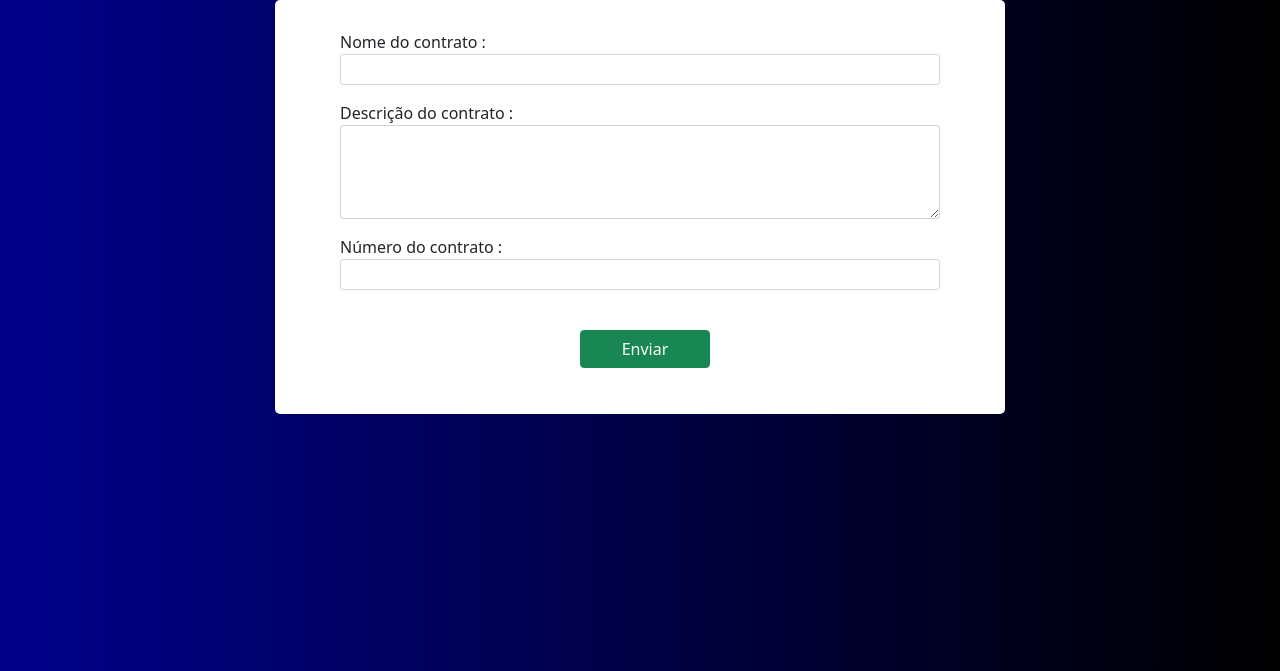
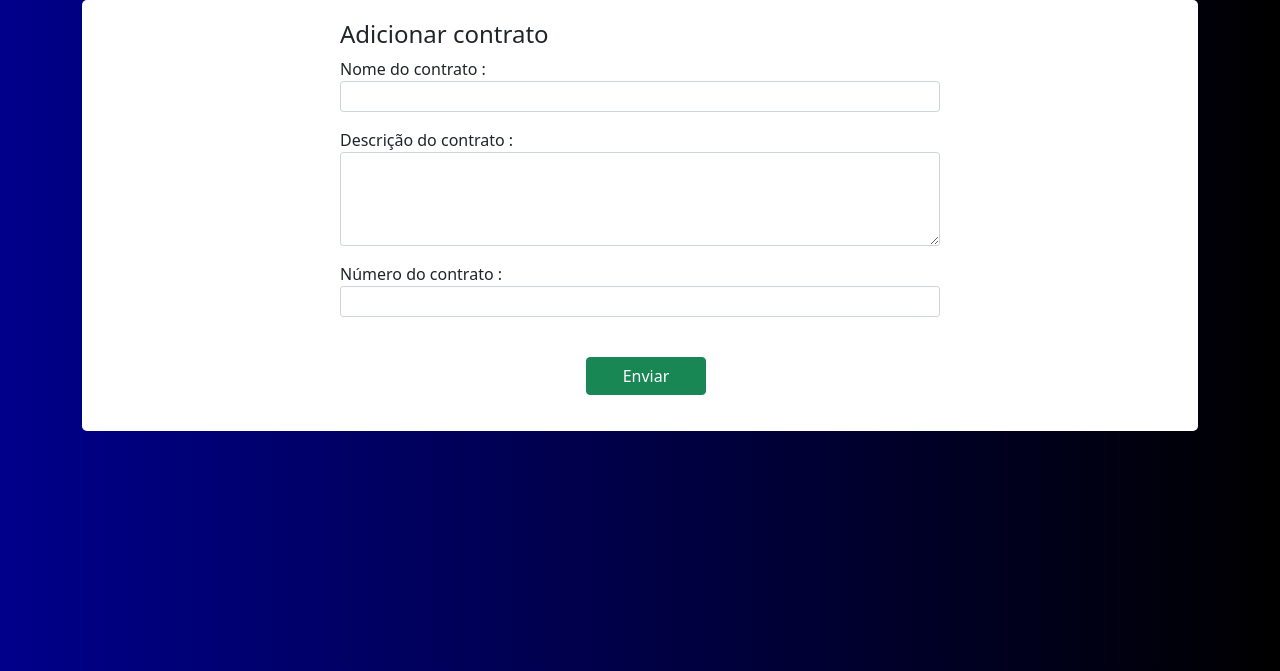
Before and after one commit to theManWithbugs/DMTIC-NoEstoque, a Django app: page /home/add_contrato/ in a window 1280 px wide. Shown: the part 76-747 px from the top of the page. Run offline with Django 5.2, Linux system fonts and the light colour scheme; some libraries are stand-ins or nearby versions.

Commit message:
Items do estoque agora possiveis adicionar dentro do formset

```diff
--- a/core/forms.py
+++ b/core/forms.py
@@ -171,9 +171,13 @@ class EditarMaterialForm(forms.ModelForm):
     class Meta:
         model = MaterialTipo
         fields = '__all__'
+        widgets = {
+            'observacao': forms.Textarea(attrs={
+                'rows': 3,
+            }),
+        }
 
     def __init__(self, *args, **kwargs):
         super(EditarMaterialForm, self).__init__(*args, **kwargs)
         for i in self.fields:
             self.fields[i].widget.attrs['class'] = 'form-control form-control-sm'
-            self.fields[i].widget.attrs['style'] = 'width: 500px'
--- a/core/models.py
+++ b/core/models.py
@@ -10,7 +10,7 @@ class MaterialObj(models.Model):
         return f" -{self.contrato}- "
 
 class MaterialTipo(models.Model):
-    material_obj = models.ForeignKey('MaterialObj', on_delete=models.CASCADE, related_name='tipo_obj')
+    material_obj = models.ForeignKey('MaterialObj', on_delete=models.CASCADE, related_name='tipo_obj', verbose_name='Contrato')
     marca = models.CharField(max_length=20, blank=False, null=False, default='', verbose_name='Marca ')
     modelo = models.CharField(max_length=80, blank=False, null=False, verbose_name='Modelo ')
     quantidade = models.IntegerField(blank=False, null=False, verbose_name='Quantidade ')
--- a/core/views.py
+++ b/core/views.py
@@ -84,14 +84,20 @@ def inserirItem(request):
 
     return render(request, template_name, {'form': form})
 
+def save_formset(formset):
+    for form in formset:
+        if form.is_valid() and form.has_changed():
+            form.save()
+
 def itemSaidaView(request):
     template_name = 'include/entrada_items.html'
 
+    TipoMaterFormset = inlineformset_factory(
+        MaterialObj, MaterialTipo, form=TipoMaterForm, extra=1, can_delete=False
+    )
+
     if request.method == 'GET':
         form = AddMaterialForm()
-        TipoMaterFormset = inlineformset_factory(
-            MaterialObj, MaterialTipo, form=TipoMaterForm, extra=1, can_delete=False
-        )
         formset = TipoMaterFormset()
         context = {
             'form': form,
@@ -101,31 +107,34 @@ def itemSaidaView(request):
 
     elif request.method == 'POST':
         form = AddMaterialForm(request.POST)
-        TipoMaterFormset = inlineformset_factory(MaterialObj, MaterialTipo,
-                                                 form=TipoMaterForm)
-        formset = TipoMaterFormset(request.POST)
+        if form.is_valid():
+            obj_paiSaved = form.save()
 
-        if form.is_valid() and formset.is_valid():
-            obj_paiSaved = form.save()
-            formset.instance = obj_paiSaved
-            formset.save()
-            return redirect('entrada_material')
+            formset = TipoMaterFormset(request.POST, instance=obj_paiSaved)
 
+            if formset.is_valid():
+                formset.save()
+                messages.success(request, "Itens salvos com sucesso!")
+                return redirect('listar_items')
+            else:
+                messages.error(request, "Erro ao salvar os itens do formset.")
         else:
-            context = {
-                'form': form,
-                'formset': formset,
-            }
-            return render(request, template_name, context)
+            formset = TipoMaterFormset(request.POST)
+            messages.error(request, "Erro ao salvar o formulário principal.")
+
+        context = {
+            'form': form,
+            'formset': formset,
+        }
+        return render(request, template_name, context)
 
 def listarItemsView(request):
     template_name = 'include/listar.html'
 
     objs = []
 
-    objs_tipo = MaterialObj.objects.prefetch_related('tipo_obj').all()
+    objs_tipo = MaterialObj.objects.prefetch_related('tipo_obj')
 
-    # items__queryset = MaterialObj.objects.all()
     paginator = Paginator(objs_tipo, 10)
     page = request.GET.get('page')
 
--- a/static/css/form.css
+++ /dev/null
@@ -1,9 +0,0 @@
-.box_inserItem {
-    background-color: white;
-    border-radius: 5px;
-    align-items: center;
-    justify-content: center;
-    display: flex;
-    padding: 30px;
-    width: 730px;
-}
--- a/static/css/main.css
+++ b/static/css/main.css
@@ -30,3 +30,17 @@ footer span img {
     width: 20px;
     height: 20px;
 }
+
+.box_inserItem {
+    background-color: white;
+    border-radius: 5px;
+    align-items: center;
+    justify-content: center;
+    display: flex;
+    padding: 20px;
+}
+
+.btn_center_form {
+    margin-left: 41%;
+    width: 120px;
+}
--- a/templates/include/add_contrato.html
+++ b/templates/include/add_contrato.html
@@ -1,9 +1,5 @@
 {% extends 'base.html' %}
 {% load static %}
-
-{% block css %}
-    <link rel="stylesheet" href="{% static 'css/form.css' %}">
-{% endblock css %}
 
 {% block content %}
 
@@ -11,9 +7,10 @@
 
 <div class="container box_inserItem">
     <form action="{% url 'add_contr' %}" method="post" >
+        <h4>Adicionar contrato</h4>
         {% csrf_token %}
         {{ form.as_p }}
-        <button type="submit" class="btn btn-success mt-4" style="margin-left: 40%; width: 130px;">Enviar</button>
+        <button type="submit" class="btn btn-success mt-4 btn_center_form">Enviar</button>
     </form>
 </div>
 
--- a/templates/include/edit_material.html
+++ b/templates/include/edit_material.html
@@ -5,12 +5,12 @@
 
 {% include 'include/alert_error_message.html' %}
 
-<div class="container bg-white rounded" style="width: 600px;">
+<div class="container bg-white rounded">
     <div class="p-4">
         <form method="post">
             {% csrf_token %}
             {{ form.as_p }}
-            <button class="btn btn-success" style="margin-left: 41%; width: 120px;">Salvar</button>
+            <button class="btn btn-success btn_center_form">Salvar</button>
         </form>
     </div>
 </div>
--- a/templates/include/home.html
+++ b/templates/include/home.html
@@ -28,7 +28,7 @@
             <div class="col bg-white rounded d-flex justify-content-center p-3">
                 <a href="{% url 'listar_items' %}" class="fs-5">
                     <button class="btn btn-info">
-                        Nada aqui
+                        Estoque
                     </button>
                 </a>
             </div>
```
Also changed, not shown: templates/include/entrada_items.html (+5 -3 lines), templates/include/listar.html (+7 -5 lines).
